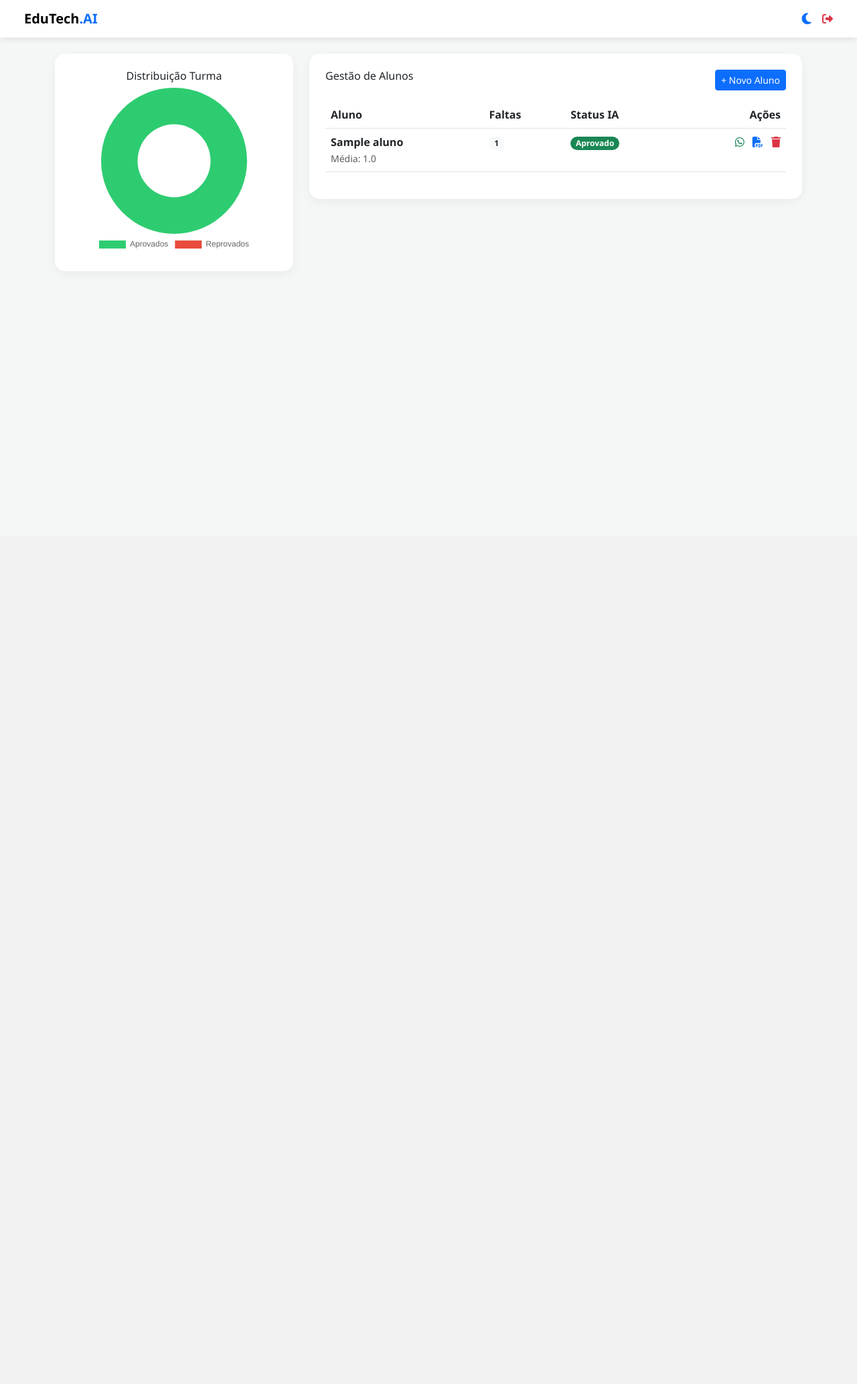
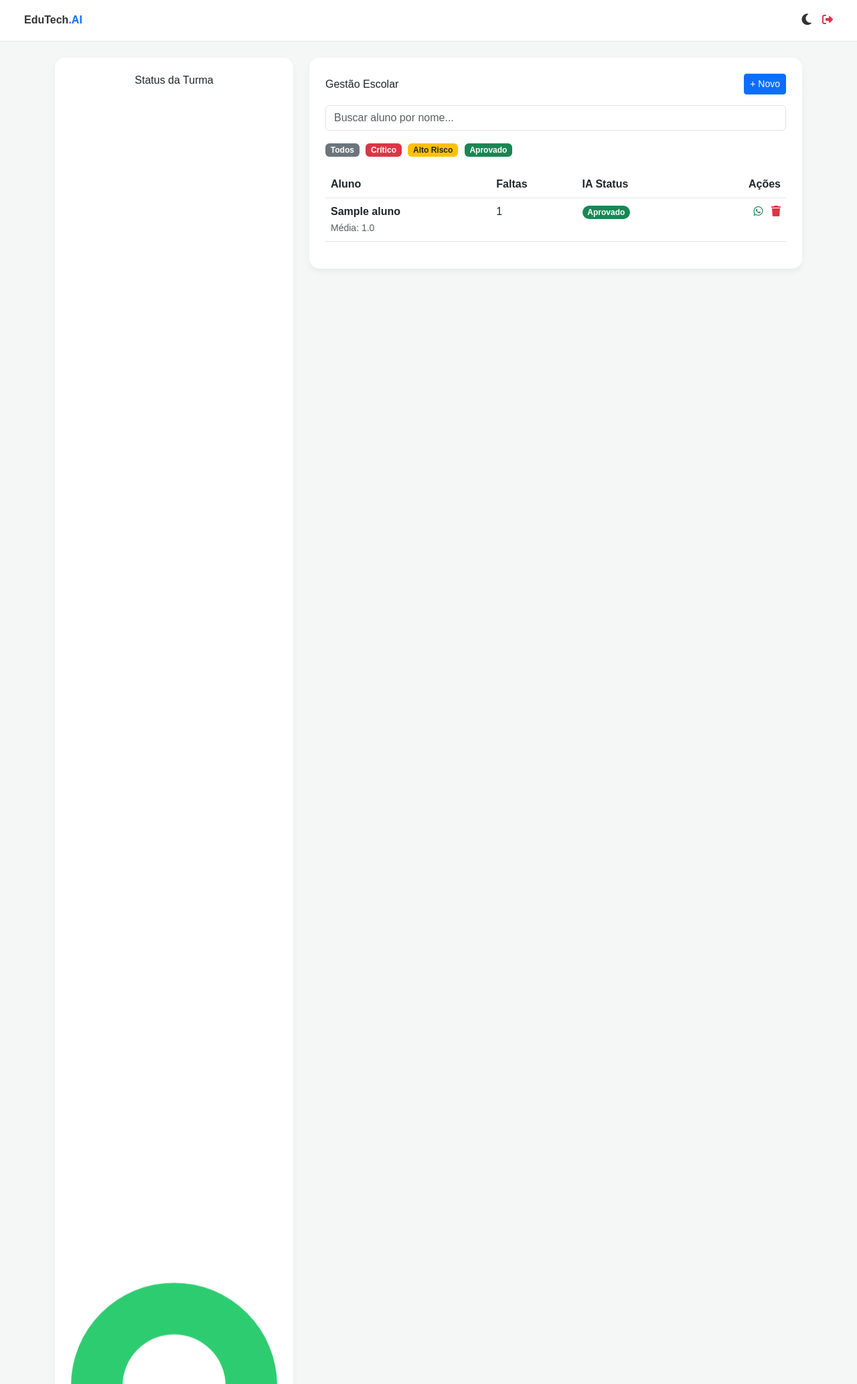
Before and after one commit to emersonsoaresdebrito206/edutech-sistema., a Flask app: page / in a window 1280 px wide. Shown: the top 2066 px of the page at 67% size. Before the commit the page ends 405 px from the top, so only its background shows below. Run offline with Flask 3, Linux system fonts and the light colour scheme; the visitor is signed in with stand-in values (Sample User, id 1); tables that the repository leaves empty hold one stand-in row (values such as "Sample post").

Commit message:
Atualizar o index.html

```diff
--- a/templates/index.html
+++ b/templates/index.html
@@ -8,23 +8,22 @@
     <link rel="stylesheet" href="https://cdnjs.cloudflare.com/ajax/libs/font-awesome/6.4.0/css/all.min.css">
     <script src="https://cdn.jsdelivr.net/npm/chart.js"></script>
     <style>
-        :root { --bg-color: #f4f7f6; --card-bg: #fff; --text-color: #333; }
-        [data-theme="dark"] { --bg-color: #121212; --card-bg: #1e1e1e; --text-color: #f1f1f1; }
-        body { background-color: var(--bg-color); color: var(--text-color); transition: 0.3s; font-family: 'Segoe UI', sans-serif; }
-        .card { background-color: var(--card-bg); border: none; border-radius: 15px; box-shadow: 0 4px 15px rgba(0,0,0,0.05); margin-bottom: 20px; }
-        .navbar { background-color: var(--card-bg); box-shadow: 0 2px 10px rgba(0,0,0,0.1); }
+        :root { --bg: #f4f7f6; --card: #fff; --text: #333; }
+        [data-theme="dark"] { --bg: #121212; --card: #1e1e1e; --text: #f1f1f1; }
+        body { background: var(--bg); color: var(--text); transition: 0.3s; font-family: sans-serif; }
+        .card { background: var(--card); border: none; border-radius: 15px; box-shadow: 0 4px 10px rgba(0,0,0,0.05); margin-bottom: 20px; }
+        .navbar { background: var(--card); border-bottom: 1px solid rgba(0,0,0,0.1); }
         .btn-theme { cursor: pointer; font-size: 1.2rem; }
-        .chart-container { height: 250px; }
-        .table { color: var(--text-color); }
+        .filter-btn { cursor: pointer; margin-right: 5px; margin-bottom: 5px; }
     </style>
 </head>
 <body>
 
-<nav class="navbar navbar-expand-lg px-4 mb-4">
+<nav class="navbar px-4 py-3 mb-4">
     <div class="container-fluid">
-        <span class="navbar-brand fw-bold">EduTech<span class="text-primary">.AI</span></span>
+        <span class="fw-bold">EduTech<span class="text-primary">.AI</span></span>
         <div class="d-flex align-items-center">
-            <div class="btn-theme me-3" onclick="toggleTheme()"><i id="theme-icon" class="fas fa-moon text-primary"></i></div>
+            <div class="btn-theme me-3" onclick="toggleTheme()"><i id="theme-icon" class="fas fa-moon"></i></div>
             <a href="{{ url_for('logout') }}" class="text-danger"><i class="fas fa-sign-out-alt"></i></a>
         </div>
     </div>
@@ -34,35 +33,47 @@
     <div class="row">
         <div class="col-lg-4">
             <div class="card p-4 text-center">
-                <h6>Distribuição Turma</h6>
-                <div class="chart-container"><canvas id="meuGrafico"></canvas></div>
+                <h6>Status da Turma</h6>
+                <canvas id="meuGrafico" height="250"></canvas>
             </div>
         </div>
+
         <div class="col-lg-8">
             <div class="card p-4">
-                <div class="d-flex justify-content-between mb-3">
-                    <h6>Gestão de Alunos</h6>
-                    <button class="btn btn-primary btn-sm" data-bs-toggle="modal" data-bs-target="#addModal">+ Novo Aluno</button>
+                <div class="d-flex flex-wrap justify-content-between align-items-center mb-3">
+                    <h6 class="mb-0">Gestão Escolar</h6>
+                    <button class="btn btn-primary btn-sm" data-bs-toggle="modal" data-bs-target="#addModal">+ Novo</button>
                 </div>
+
+                <input type="text" id="searchInput" class="form-control mb-3" placeholder="Buscar aluno por nome..." onkeyup="filtrarTabela()">
+                <div class="mb-3">
+                    <span class="badge bg-secondary filter-btn" onclick="filtrarStatus('todos')">Todos</span>
+                    <span class="badge bg-danger filter-btn" onclick="filtrarStatus('Crítico')">Crítico</span>
+                    <span class="badge bg-warning text-dark filter-btn" onclick="filtrarStatus('Risco')">Alto Risco</span>
+                    <span class="badge bg-success filter-btn" onclick="filtrarStatus('Aprovado')">Aprovado</span>
+                </div>
+
                 <div class="table-responsive">
-                    <table class="table table-hover">
+                    <table class="table table-hover" id="alunoTable">
                         <thead>
                             <tr>
                                 <th>Aluno</th>
                                 <th>Faltas</th>
-                                <th>Status IA</th>
+                                <th>IA Status</th>
                                 <th class="text-end">Ações</th>
                             </tr>
                         </thead>
                         <tbody>
                             {% for aluno in alunos %}
-                            <tr>
-                                <td><strong>{{ aluno.nome }}</strong><br><small class="text-muted">Média: {{ "%.1f"|format(aluno.media) }}</small></td>
-                                <td><span class="badge bg-light text-dark">{{ aluno.faltas }}</span></td>
+                            <tr class="aluno-row" data-status="{{ aluno.predicao.status }}">
+                                <td class="aluno-nome">
+                                    <strong>{{ aluno.nome }}</strong><br>
+                                    <small class="text-muted">Média: {{ "%.1f"|format(aluno.media) }}</small>
+                                </td>
+                                <td>{{ aluno.faltas }}</td>
                                 <td><span class="badge bg-{{ aluno.predicao.cor }} rounded-pill">{{ aluno.predicao.status }}</span></td>
                                 <td class="text-end">
                                     <a href="{{ url_for('enviar_whatsapp', id=aluno.id) }}" class="text-success me-2"><i class="fab fa-whatsapp"></i></a>
-                                    <a href="{{ url_for('gerar_boletim', id=aluno.id) }}" class="text-primary me-2"><i class="fas fa-file-pdf"></i></a>
                                     <a href="{{ url_for('delete_student', id=aluno.id) }}" class="text-danger"><i class="fas fa-trash"></i></a>
                                 </td>
                             </tr>
@@ -77,31 +88,53 @@
 
 <div class="modal fade" id="addModal" tabindex="-1">
     <div class="modal-dialog">
-        <div class="modal-content" style="background: var(--card-bg); color: var(--text-color);">
+        <div class="modal-content" style="background: var(--card); color: var(--text);">
             <form action="{{ url_for('add_student') }}" method="POST" class="p-4">
-                <h5 class="mb-3">Novo Aluno</h5>
+                <h5>Novo Aluno</h5>
                 <input type="text" name="nome" placeholder="Nome" class="form-control mb-2" required>
                 <input type="text" name="matricula" placeholder="Matrícula" class="form-control mb-2" required>
                 <input type="text" name="telefone" placeholder="Telefone" class="form-control mb-2" required>
-                <input type="number" name="faltas" placeholder="Número de Faltas" class="form-control mb-2" required>
+                <input type="number" name="faltas" placeholder="Faltas" class="form-control mb-2" required>
                 <div class="row">
                     <div class="col"><input type="number" step="0.1" name="nota1" placeholder="N1" class="form-control mb-2"></div>
                     <div class="col"><input type="number" step="0.1" name="nota2" placeholder="N2" class="form-control mb-2"></div>
-                    <div class="col"><input type="number" step="0.1" name="nota3" placeholder="N3" class="form-control mb-2"></div>
                 </div>
-                <button type="submit" class="btn btn-primary w-100">Salvar Aluno</button>
+                <button type="submit" class="btn btn-primary w-100">Salvar</button>
             </form>
         </div>
     </div>
 </div>
 
 <script>
+    // Lógica de Filtro em Tempo Real
+    function filtrarTabela() {
+        let input = document.getElementById('searchInput').value.toLowerCase();
+        let rows = document.querySelectorAll('.aluno-row');
+        rows.forEach(row => {
+            let nome = row.querySelector('.aluno-nome').innerText.toLowerCase();
+            row.style.display = nome.includes(input) ? "" : "none";
+        });
+    }
+
+    function filtrarStatus(status) {
+        let rows = document.querySelectorAll('.aluno-row');
+        rows.forEach(row => {
+            let statusAluno = row.getAttribute('data-status');
+            if (status === 'todos' || statusAluno.includes(status)) {
+                row.style.display = "";
+            } else {
+                row.style.display = "none";
+            }
+        });
+    }
+
+    // Modo Escuro e Gráfico mantidos
     function toggleTheme() {
         const body = document.body;
         const icon = document.getElementById('theme-icon');
         if (body.getAttribute('data-theme') === 'dark') {
             body.removeAttribute('data-theme');
-            icon.className = 'fas fa-moon text-primary';
+            icon.className = 'fas fa-moon';
             localStorage.setItem('theme', 'light');
         } else {
             body.setAttribute('data-theme', 'dark');
@@ -109,13 +142,13 @@
             localStorage.setItem('theme', 'dark');
         }
     }
-    if (localStorage.getItem('theme') === 'dark') { toggleTheme(); }
+    if (localStorage.getItem('theme') === 'dark') toggleTheme();
 
     const ctx = document.getElementById('meuGrafico').getContext('2d');
     new Chart(ctx, {
         type: 'doughnut',
         data: {
-            labels: ['Aprovados', 'Reprovados'],
+            labels: ['Aprovados', 'Em Risco'],
             datasets: [{ data: [{{ apr }}, {{ rep }}], backgroundColor: ['#2ecc71', '#e74c3c'], borderWidth: 0 }]
         },
         options: { maintainAspectRatio: false, plugins: { legend: { position: 'bottom' } } }
```
